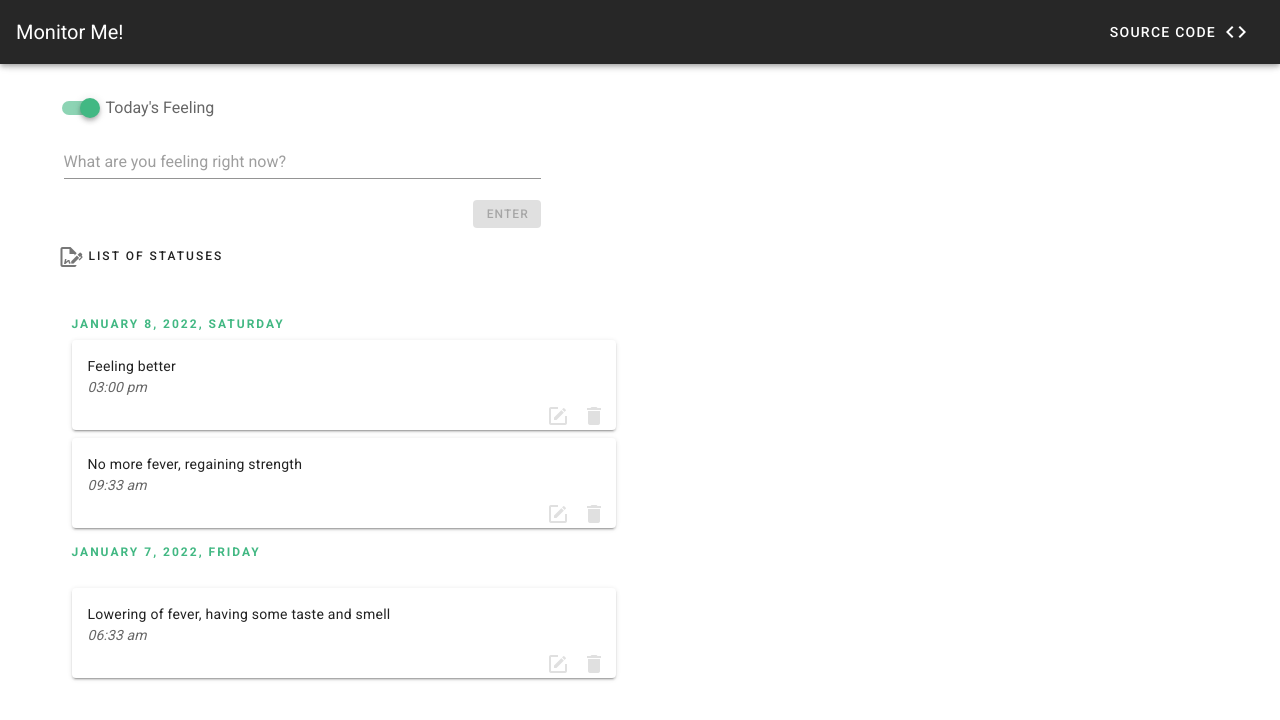
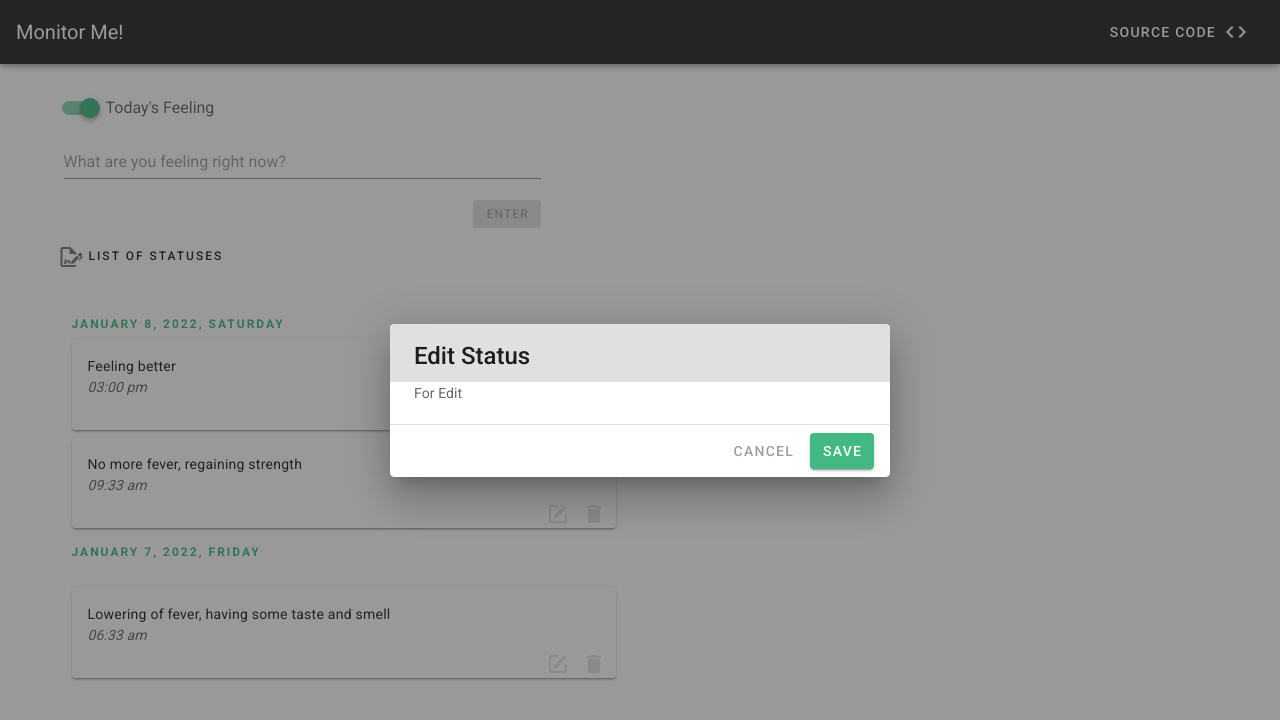
Before and after one commit to dilapitan/monitor-me, a Vue app: page / in a window 1280 px wide. Both pictures are taken after a click on the button 558 px from the left and 416 px from the top of the page. Shown: the top 720 px of the page. Built offline with nearby package versions, Linux system fonts and the light colour scheme; what v-calendar would draw is missing.

Commit message:
Add modal component

```diff
--- a/src/components/HomeComponent.vue
+++ b/src/components/HomeComponent.vue
@@ -158,11 +158,22 @@
 
                   <v-row class="pr-5">
                     <v-spacer></v-spacer>
-                    <v-btn color="grey lighten-2" small icon class="mr-2">
+                    <v-btn
+                      color="grey lighten-2"
+                      small
+                      icon
+                      class="mr-2"
+                      @click="openModal('edit')"
+                    >
                       <v-icon>mdi-square-edit-outline</v-icon>
                     </v-btn>
 
-                    <v-btn color="grey lighten-2" small icon>
+                    <v-btn
+                      color="grey lighten-2"
+                      small
+                      icon
+                      @click="openModal('delete')"
+                    >
                       <v-icon>mdi-delete</v-icon>
                     </v-btn>
                   </v-row>
@@ -172,7 +183,11 @@
           </div>
           <br />
 
-          <v-divider></v-divider>
+          <ModalComponent
+            :action="action"
+            :dialog="dialog"
+            @closeModal="closeModal()"
+          />
         </v-container>
       </v-col>
     </v-row>
@@ -181,18 +196,22 @@
 
 <script>
 // import CalendarComponent from '@/components/CalendarComponent'
+import ModalComponent from '@/components/shared/ModalComponent'
 import { format } from 'date-fns'
 
 export default {
   name: 'Home',
 
-  // components: {
-  //   CalendarComponent,
-  // },
+  components: {
+    // CalendarComponent,
+    ModalComponent,
+  },
 
   data: () => ({
+    action: '',
     date: null,
     dateModel: false,
+    dialog: false,
     dialogTime: false,
     emptyStatus: true,
     feelingToday: true,
@@ -266,6 +285,15 @@ export default {
     addTimeToDateFormat(date) {
       // i.e. 7:45 am
       return format(date, "hh:mm aaaaa'm'")
+    },
+
+    closeModal() {
+      this.dialog = false
+    },
+
+    openModal(action) {
+      this.action = action
+      this.dialog = true
     },
 
     getToday() {
--- /dev/null
+++ b/src/components/shared/ModalComponent.vue
@@ -0,0 +1,51 @@
+<template>
+  <v-dialog v-model="dialog" width="500">
+    <v-card>
+      <v-card-title class="text-h5 grey lighten-2">
+        {{ action === 'edit' ? 'Edit Status' : 'Delete Status' }}
+      </v-card-title>
+
+      <v-card-text>
+        <template v-if="action === 'edit'"> For Edit </template>
+        <template v-else> For Delete </template>
+      </v-card-text>
+
+      <v-divider></v-divider>
+
+      <v-card-actions>
+        <v-spacer></v-spacer>
+        <v-btn color="grey" text @click="closeModal()">Cancel</v-btn>
+        <v-btn
+          class="white--text"
+          :color="action === 'edit' ? 'primary' : 'destructive'"
+          @click="closeModal()"
+        >
+          {{ action === 'edit' ? 'Save' : 'Delete' }}
+        </v-btn>
+      </v-card-actions>
+    </v-card>
+  </v-dialog>
+</template>
+
+<script>
+export default {
+  name: 'Modal',
+
+  props: {
+    action: {
+      type: String,
+      required: true,
+    },
+    dialog: {
+      type: Boolean,
+      required: true,
+    },
+  },
+
+  methods: {
+    closeModal() {
+      this.$emit('closeModal')
+    },
+  },
+}
+</script>
--- a/src/plugins/vuetify.js
+++ b/src/plugins/vuetify.js
@@ -1,14 +1,15 @@
-import Vue from "vue";
-import Vuetify from "vuetify/lib/framework";
+import Vue from 'vue'
+import Vuetify from 'vuetify/lib/framework'
 
-Vue.use(Vuetify);
+Vue.use(Vuetify)
 
 export default new Vuetify({
   theme: {
     themes: {
       light: {
-        primary: "#42b883",
+        primary: '#42b883',
+        destructive: '#B71C1C',
       },
     },
   },
-});
+})
```
